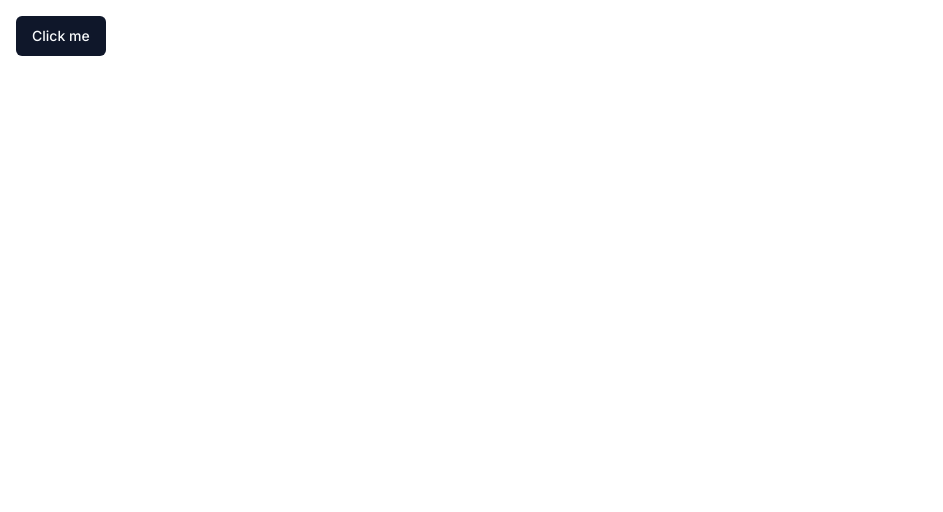
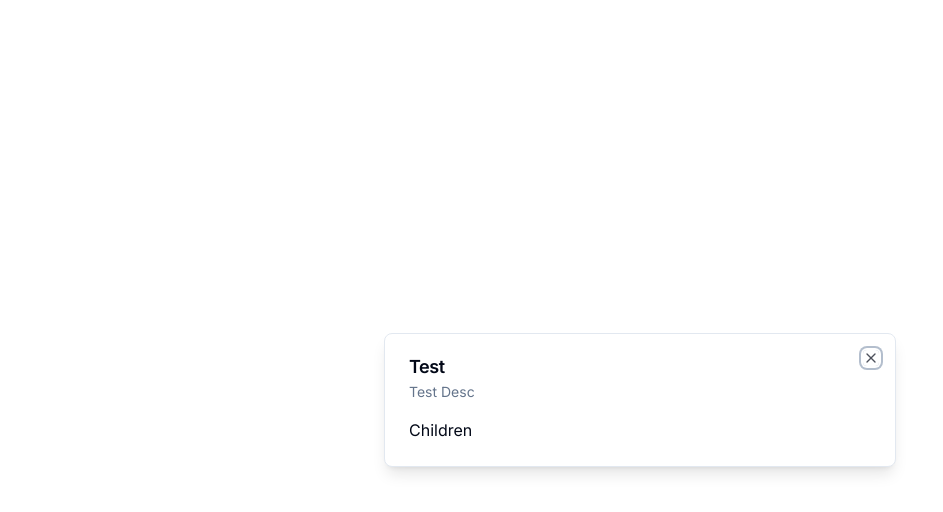
Before and after one commit to SaschaStg/ecommerce-admin, a Next.js app: page / in a window 1280 px wide. Shown: the top 512 px of the page, without its empty margins (0-943 px from the left). Built offline with nearby package versions, Linux system fonts and the light colour scheme.

Commit message:
add modal and authlogin

```diff
--- /dev/null
+++ b/app/(auth)/layout.tsx
@@ -0,0 +1,9 @@
+export default function AuthLayout({ children }: {
+    children: React.ReactNode
+}) {
+    return (
+        <div className="flex items-center justify-center h-full">
+            {children}
+        </div>
+    )
+}
--- a/app/(root)/page.tsx
+++ b/app/(root)/page.tsx
@@ -1,9 +1,16 @@
-import { Button } from "@/components/ui/button";
+"use client";
 
-export default function Home() {
+import { Modal } from "@/components/ui/modal";
+import { UserButton } from "@clerk/nextjs";
+
+const SetupPage = () => {
     return (
         <div className="p-4">
-            <Button>Click me</Button>
-     </div>
+            <Modal title="Test" description="Test Desc" isOpen onClose={() => { }}>
+                Children
+            </Modal>
+        </div>
     )
-  }
+}
+
+export default SetupPage;
--- a/app/layout.tsx
+++ b/app/layout.tsx
@@ -1,7 +1,8 @@
-import './globals.css'
 import type { Metadata } from 'next'
 import { Inter } from 'next/font/google'
 import { ClerkProvider } from '@clerk/nextjs'
+import { ModalProvider } from '@/providers/modal-provider'
+import './globals.css'
 
 const inter = Inter({ subsets: ['latin'] })
 
@@ -17,9 +18,11 @@ export default function RootLayout({
 }) {
   return (
     <ClerkProvider>
-    <html lang="en">
-      <body className={inter.className}>{children}</body>
+      <html lang="en">
+        <body className={inter.className}>
+          <ModalProvider />
+          {children}</body>
       </html>
-      </ClerkProvider>
+    </ClerkProvider>
   )
 }
--- /dev/null
+++ b/components/modals/store-modal.tsx
@@ -0,0 +1,18 @@
+"use client"
+
+import { useStoreModal } from "@/hooks/use-store-modal";
+import { Modal } from "@/components/ui/modal"
+
+export const StoreModal = () => {
+    const storeModal = useStoreModal();
+
+    return (
+        <Modal
+            title="Create store"
+            description="Add a new store to manage products and categories"
+            isOpen={storeModal.isOpen}
+            onClose={() => { storeModal.onClose }}>
+
+            Future Create Store Form
+        </Modal>);
+}
--- /dev/null
+++ b/components/ui/dialog.tsx
@@ -0,0 +1,123 @@
+"use client"
+
+import * as React from "react"
+import * as DialogPrimitive from "@radix-ui/react-dialog"
+import { X } from "lucide-react"
+
+import { cn } from "@/lib/utils"
+
+const Dialog = DialogPrimitive.Root
+
+const DialogTrigger = DialogPrimitive.Trigger
+
+const DialogPortal = ({
+  className,
+  ...props
+}: DialogPrimitive.DialogPortalProps) => (
+  <DialogPrimitive.Portal className={cn(className)} {...props} />
+)
+DialogPortal.displayName = DialogPrimitive.Portal.displayName
+
+const DialogOverlay = React.forwardRef<
+  React.ElementRef<typeof DialogPrimitive.Overlay>,
+  React.ComponentPropsWithoutRef<typeof DialogPrimitive.Overlay>
+>(({ className, ...props }, ref) => (
+  <DialogPrimitive.Overlay
+    ref={ref}
+    className={cn(
+      "fixed inset-0 z-50 bg-background/80 backdrop-blur-sm data-[state=open]:animate-in data-[state=closed]:animate-out data-[state=closed]:fade-out-0 data-[state=open]:fade-in-0",
+      className
+    )}
+    {...props}
+  />
+))
+DialogOverlay.displayName = DialogPrimitive.Overlay.displayName
+
+const DialogContent = React.forwardRef<
+  React.ElementRef<typeof DialogPrimitive.Content>,
+  React.ComponentPropsWithoutRef<typeof DialogPrimitive.Content>
+>(({ className, children, ...props }, ref) => (
+  <DialogPortal>
+    <DialogOverlay />
+    <DialogPrimitive.Content
+      ref={ref}
+      className={cn(
+        "fixed left-[50%] top-[50%] z-50 grid w-full max-w-lg translate-x-[-50%] translate-y-[-50%] gap-4 border bg-background p-6 shadow-lg duration-200 data-[state=open]:animate-in data-[state=closed]:animate-out data-[state=closed]:fade-out-0 data-[state=open]:fade-in-0 data-[state=closed]:zoom-out-95 data-[state=open]:zoom-in-95 data-[state=closed]:slide-out-to-left-1/2 data-[state=closed]:slide-out-to-top-[48%] data-[state=open]:slide-in-from-left-1/2 data-[state=open]:slide-in-from-top-[48%] sm:rounded-lg md:w-full",
+        className
+      )}
+      {...props}
+    >
+      {children}
+      <DialogPrimitive.Close className="absolute right-4 top-4 rounded-sm opacity-70 ring-offset-background transition-opacity hover:opacity-100 focus:outline-none focus:ring-2 focus:ring-ring focus:ring-offset-2 disabled:pointer-events-none data-[state=open]:bg-accent data-[state=open]:text-muted-foreground">
+        <X className="h-4 w-4" />
+        <span className="sr-only">Close</span>
+      </DialogPrimitive.Close>
+    </DialogPrimitive.Content>
+  </DialogPortal>
+))
+DialogContent.displayName = DialogPrimitive.Content.displayName
+
+const DialogHeader = ({
+  className,
+  ...props
+}: React.HTMLAttributes<HTMLDivElement>) => (
+  <div
+    className={cn(
+      "flex flex-col space-y-1.5 text-center sm:text-left",
+      className
+    )}
+    {...props}
+  />
+)
+DialogHeader.displayName = "DialogHeader"
+
+const DialogFooter = ({
+  className,
+  ...props
+}: React.HTMLAttributes<HTMLDivElement>) => (
+  <div
+    className={cn(
+      "flex flex-col-reverse sm:flex-row sm:justify-end sm:space-x-2",
+      className
+    )}
+    {...props}
+  />
+)
+DialogFooter.displayName = "DialogFooter"
+
+const DialogTitle = React.forwardRef<
+  React.ElementRef<typeof DialogPrimitive.Title>,
+  React.ComponentPropsWithoutRef<typeof DialogPrimitive.Title>
+>(({ className, ...props }, ref) => (
+  <DialogPrimitive.Title
+    ref={ref}
+    className={cn(
+      "text-lg font-semibold leading-none tracking-tight",
+      className
+    )}
+    {...props}
+  />
+))
+DialogTitle.displayName = DialogPrimitive.Title.displayName
+
+const DialogDescription = React.forwardRef<
+  React.ElementRef<typeof DialogPrimitive.Description>,
+  React.ComponentPropsWithoutRef<typeof DialogPrimitive.Description>
+>(({ className, ...props }, ref) => (
+  <DialogPrimitive.Description
+    ref={ref}
+    className={cn("text-sm text-muted-foreground", className)}
+    {...props}
+  />
+))
+DialogDescription.displayName = DialogPrimitive.Description.displayName
+
+export {
+  Dialog,
+  DialogTrigger,
+  DialogContent,
+  DialogHeader,
+  DialogFooter,
+  DialogTitle,
+  DialogDescription,
+}
--- /dev/null
+++ b/components/ui/modal.tsx
@@ -0,0 +1,40 @@
+"use client";
+
+import React from "react";
+import { Dialog, DialogContent, DialogDescription, DialogHeader, DialogTitle } from "@/components/ui/dialog";
+
+interface ModalProps {
+    title: string;
+    description: string;
+    isOpen: boolean;
+    onClose: () => void;
+    children?: React.ReactNode;
+};
+
+export const Modal: React.FC<ModalProps> = ({
+    title,
+    description,
+    isOpen,
+    onClose,
+    children,
+}) => {
+    const onChange = (open: boolean) => {
+        if (!open) {
+            onClose();
+        }
+    };
+
+    return (
+        <Dialog open={isOpen} onOpenChange={onChange}>
+            <DialogContent>
+                <DialogHeader>
+                    <DialogTitle>{title}</DialogTitle>
+                    <DialogDescription>{description}</DialogDescription>
+                </DialogHeader>
+                <div>
+                    {children}
+                </div>
+            </DialogContent>
+            </Dialog>
+    )
+}
--- /dev/null
+++ b/hooks/use-store-modal.tsx
@@ -0,0 +1,13 @@
+import { create } from 'zustand';
+
+interface useStoreModalStore{
+    isOpen: boolean,
+    onOpen: () => void,
+    onClose: () => void,
+};
+
+export const useStoreModal = create<useStoreModalStore>((set) => ({
+    isOpen: false,
+    onOpen: () => set(() => ({ isOpen: true })),
+    onClose: () => set(() => ({ isOpen: false })),
+}))
--- a/package.json
+++ b/package.json
@@ -10,6 +10,7 @@
   },
   "dependencies": {
     "@clerk/nextjs": "^4.23.1",
+    "@radix-ui/react-dialog": "^1.0.4",
     "@radix-ui/react-slot": "^1.0.2",
     "@types/node": "20.4.5",
     "@types/react": "18.2.17",
@@ -20,13 +21,14 @@
     "eslint": "8.45.0",
     "eslint-config-next": "13.4.12",
     "lucide-react": "^0.263.1",
-    "next": "13.4.12",
+    "next": "13.4.7",
     "postcss": "8.4.27",
     "react": "18.2.0",
     "react-dom": "18.2.0",
     "tailwind-merge": "^1.14.0",
     "tailwindcss": "3.3.3",
     "tailwindcss-animate": "^1.0.6",
-    "typescript": "5.1.6"
+    "typescript": "5.1.6",
+    "zustand": "^4.4.1"
   }
 }
--- /dev/null
+++ b/providers/modal-provider.tsx
@@ -0,0 +1,22 @@
+"use client";
+
+import { StoreModal } from "@/components/modals/store-modal";
+import { useEffect, useState } from "react";
+
+export const ModalProvider = () => {
+    const [isMounted, setIsMounted] = useState(false);
+
+    useEffect(() => {
+        setIsMounted(true);
+    }, []);
+
+    if (!isMounted) {
+        return null;
+    }
+
+    return (
+        <>
+            <StoreModal />
+        </>
+    )
+}
```
Also changed, not shown: 1 other file (tests, documents, lock files or other folders).
